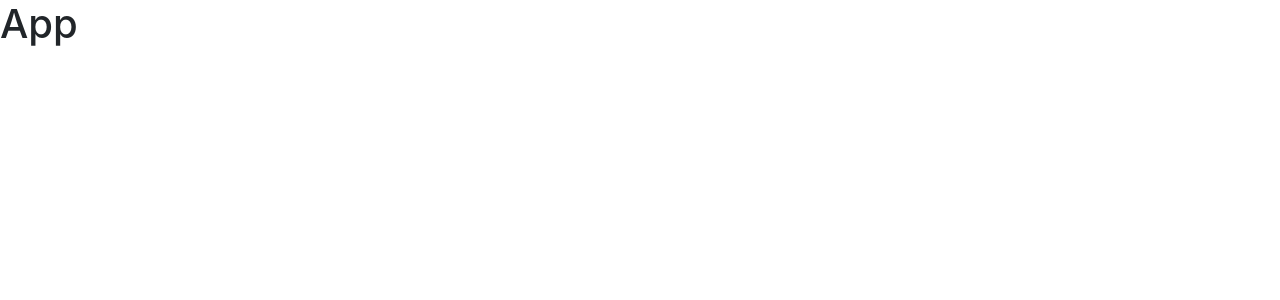
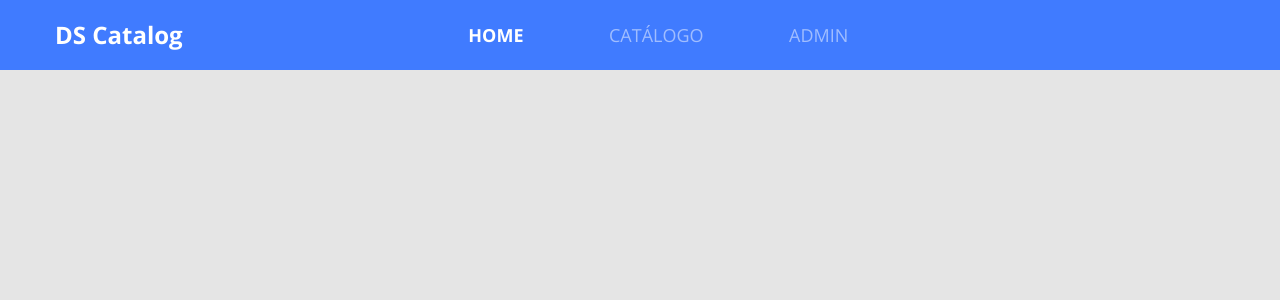
Before and after one commit to PatrickCaproni/dscatalog-bootcamp-devsuperior, a React (Create React App) app in the folder front-web/: page / in a window 1280 px wide. Shown: the top 300 px of the page. Built offline with nearby package versions, Linux system fonts and the light colour scheme.

Commit message:
Add Navbar

```diff
--- /dev/null
+++ b/front-web/src/App.scss
@@ -0,0 +1,23 @@
+@import url('https://fonts.googleapis.com/css2?family=Open+Sans:wght@400;700&display=swap');
+
+* {
+  font-family: 'Open Sans', sans-serif;
+}
+
+h1, h2, h3, h4, h5, h6 {
+  margin-bottom: 0;
+  font-weight: 700;
+}
+
+ul {
+  list-style-type: none;
+  margin-bottom: 0;
+  padding-left: 0;
+}
+
+a {
+  &:hover {
+    text-decoration: none;
+    color: unset;
+  }
+}
--- a/front-web/src/App.tsx
+++ b/front-web/src/App.tsx
@@ -1,8 +1,11 @@
 import React from 'react';
+import './core/assets/styles/custom.scss'
+import './App.scss'
+import Navbar from './core/components/Navbar';
 
 const App = () => {
     return (
-      <h1>App</h1>
+      <Navbar />
     );
 }
 
--- /dev/null
+++ b/front-web/src/core/assets/styles/custom.scss
@@ -0,0 +1,8 @@
+$theme-colors: (
+    "primary": #407BFF
+);
+
+$body-bg: #E5E5E5;
+$body-color: #263238;
+
+@import '~bootstrap/scss/bootstrap.scss';
--- /dev/null
+++ b/front-web/src/core/components/Navbar/index.tsx
@@ -0,0 +1,33 @@
+import React from 'react';
+import './styles.scss';
+
+const Navbar = () => (
+    <nav className="row bg-primary main-nav">
+        <div className="col-2">
+            <a href="link" className="nav-logo-text">
+                <h4>DS Catalog</h4>
+            </a>
+        </div>
+        <div className="col-6 offset-2">
+            <ul className="main-menu">
+                <li>
+                    <a href="link" className="active">
+                        HOME
+                 </a>
+                </li>
+                <li>
+                    <a href="link">
+                        CATÁLOGO
+                 </a>
+                </li>
+                <li>
+                    <a href="link">
+                        ADMIN
+                 </a>
+                </li>
+            </ul>
+        </div>
+    </nav>
+);
+
+export default Navbar;
--- /dev/null
+++ b/front-web/src/core/components/Navbar/styles.scss
@@ -0,0 +1,33 @@
+.main-nav{
+    height: 70px;
+    color: #FFF;
+    align-items: center;
+    padding-left: 40px;
+    margin-left: 0;
+    margin-right: 0;
+}
+
+.nav-logo-text{
+    color: #FFF;
+}
+
+.main-menu{
+    display: flex;
+    font-size: 18px;
+    width: 380px;
+    justify-content: space-between;
+
+    a{
+        font-style: normal;
+        color: rgba(255, 255, 255, 0.5);
+
+        &.active{
+            font-weight: bold;
+            color: #FFF;
+        }
+
+        &:hover{
+            color: #FFF;
+        }
+    }
+}
--- a/front-web/src/index.tsx
+++ b/front-web/src/index.tsx
@@ -1,7 +1,6 @@
 import React from 'react';
 import ReactDOM from 'react-dom';
 import App from './App';
-import 'bootstrap/dist/css/bootstrap.css'
 
 ReactDOM.render(
   <App />,
```
